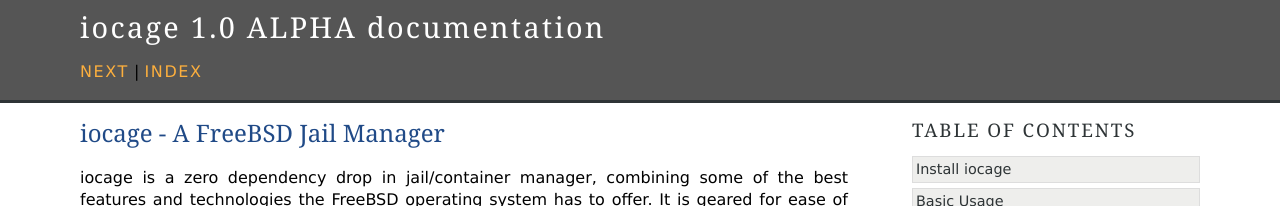
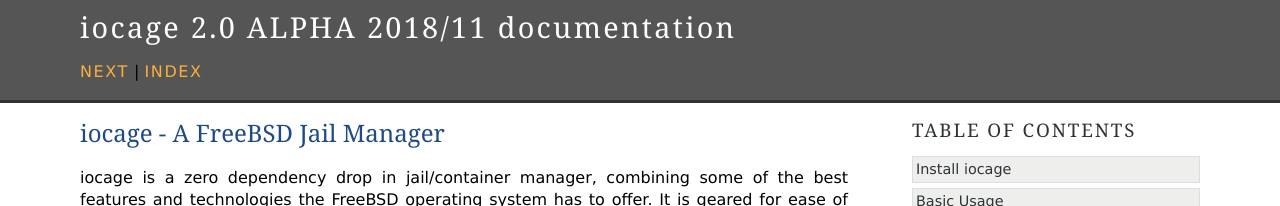
Before and after one commit to iocage/iocage, a Sphinx documentation site: the page built from doc/source/index.rst, in a window 1280 px wide. Shown: the top 206 px of the page. Built offline with Sphinx 7.4.7, drawn with Linux system fonts in a browser that asks for light colours.

Commit message:
Bump to 2.0 for this branch

```diff
--- a/doc/source/conf.py
+++ b/doc/source/conf.py
@@ -57,9 +57,9 @@
 # built documents.
 #
 # The short X.Y version.
-version = u'1.0 ALPHA'
+version = u'2.0 ALPHA'
 # The full version, including alpha/beta/rc tags.
-release = u'1.0 ALPHA'
+release = u'2.0 ALPHA 2018/11'
 
 # The language for content autogenerated by Sphinx. Refer to documentation
 # for a list of supported languages.
@@ -132,7 +132,7 @@
 # The name for this set of Sphinx documents.
 # "<project> v<release> documentation" by default.
 #
-# html_title = u'iocage v1.0 ALPHA'
+# html_title = u'iocage v2.0 ALPHA 2018/11'
 
 # A shorter title for the navigation bar.  Default is the same as html_title.
 #
--- a/iocage_cli/__init__.py
+++ b/iocage_cli/__init__.py
@@ -83,7 +83,7 @@
 
     if not value or ctx.resilient_parsing:
         return
-    print("Version\t1.0 ALPHA 1")
+    print("Version\t2.0 ALPHA 2018/11")
     sys.exit()
 
 
```
